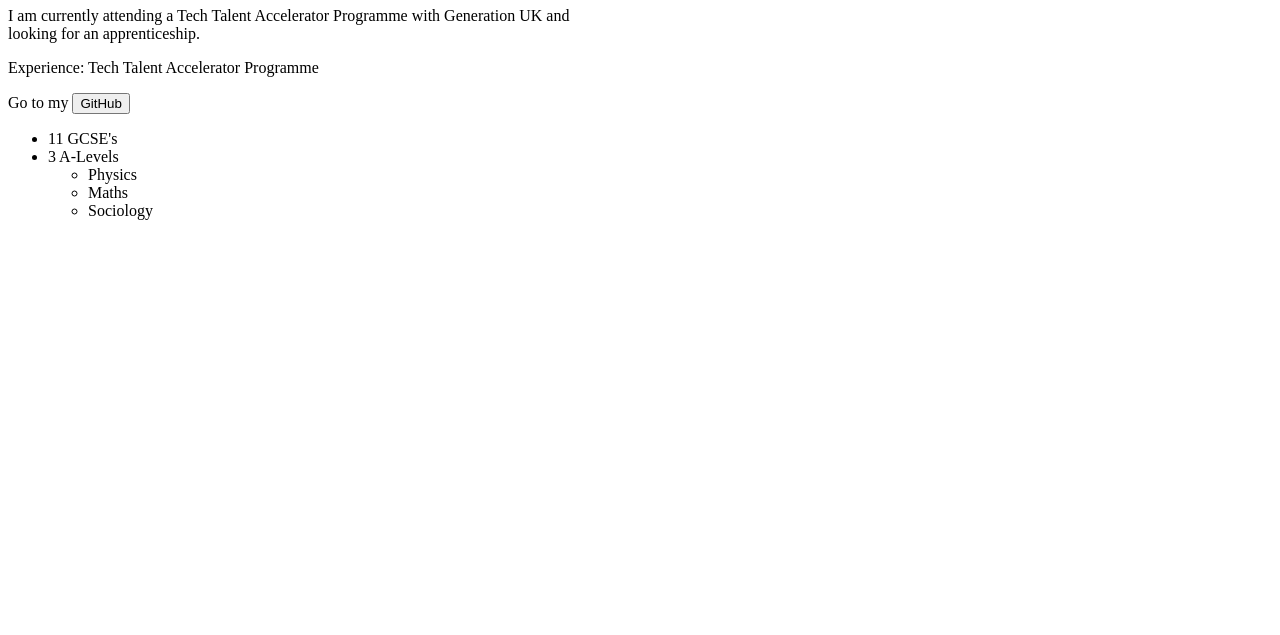
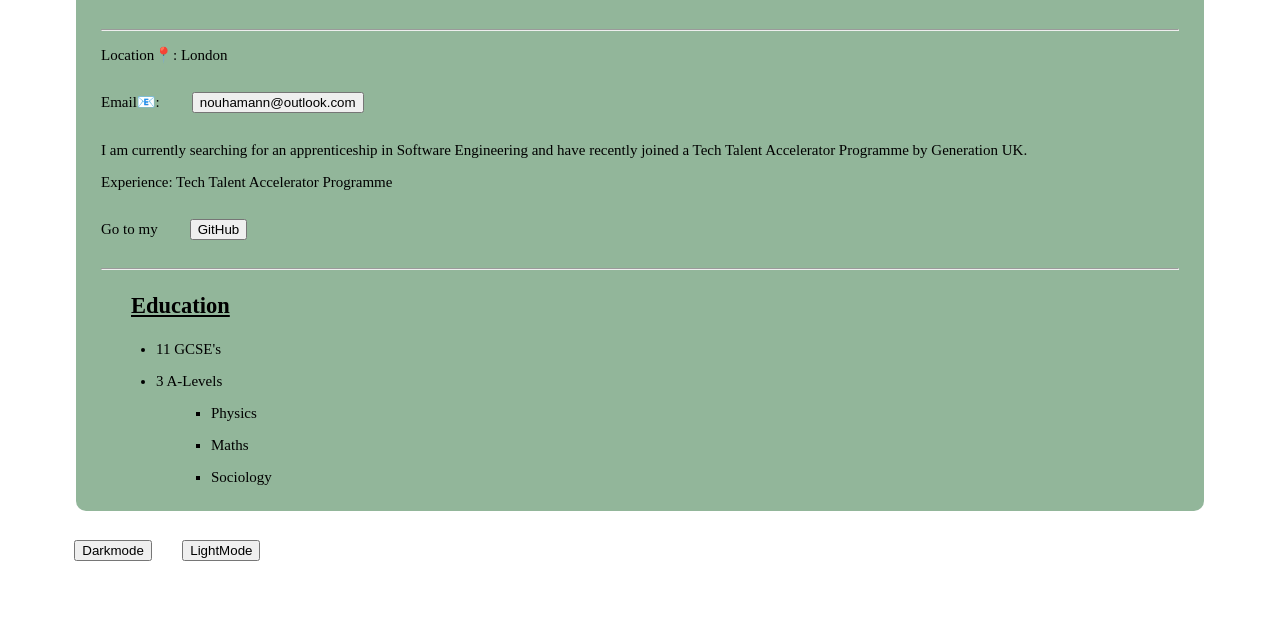
Before and after one commit to nouhamann/profile, a plain HTML site: page index.html in a window 1280 px wide. Shown: the part 193-828 px from the top of the page. Before the commit the page ends 800 px from the top, so only its background shows below. Drawn offline with Linux system fonts and the light colour scheme.

Commit message:
portfolio

```diff
--- a/index.html
+++ b/index.html
@@ -5,30 +5,68 @@
     <meta http-equiv="X-UA-Compatible" content="IE=edge">
     <meta name="viewport" content="width=device-width, initial-scale=1.0">
     <title>Document</title>
+    <link rel="stylesheet" href="style.css">
 </head>
+    <style>
+        body {
+        padding: 15px;
+        background-color: white;
+        color: black;
+        font-size: 15px;
+      }
+      .dark-mode {
+        background-color: black;
+        color: white;
+      }
+      .light-mode {
+        background-color: white;
+        color: black;
+      }
+    </style>
+    <div class="container">
+    <div style="background-color:rgb(146,182,154);color:black;border-radius:10px;border:black;padding:10px";>
 <body>
+    <div class="container"></div>
     <h1>Nouha Mann</h1>
     <hr>
-    <p>Software Developer</p>
-    <p>Location: London</p>
-    <p>Email: nouhamann45@gmail.com</p>
-    <p>I am currently attending a Tech Talent Accelerator Programme with
-        Generation UK and <br> looking for an apprenticeship.
-    </p>
-    <p>Experience: Tech Talent Accelerator Programme</p>
-    <p>Go to my
+    <p>Location📍: London</p>
+    <p>Email📧: <a href="mailto:nouhamann@outlook.com" target="_blank"><button>nouhamann@outlook.com</button></a> </p>
+    <p> I am currently searching for an apprenticeship in Software Engineering and have recently joined a Tech Talent Accelerator Programme
+        by Generation UK.
+      </p>
+    <p> Experience: Tech Talent Accelerator Programme</p>
+    <p> Go to my
     <a href="https://github.com/nouhamann/profile.git" target="_blank"><button>GitHub</button></a>
     </p>
+    <hr>
+
+    <h2><ins>Education</ins></h2>
     <ul>
         <li>11 GCSE's</li>
         <li>3 A-Levels</li>
-           <ul>
+           <ul type="square">
                 <li>Physics
                 <li>Maths</li>
                 <li>Sociology</li>
 
            </ul>
     </ul>
-
+    </div>
+    <button onclick="darkMode()">Darkmode</button>
+    <button onclick="lightMode()">LightMode</button>
+    <script>
+      function darkMode() {
+        var element = document.body;
+        var content = document.getElementById("DarkModetext");
+        element.className = "dark-mode";
+        content.innerText = "Dark Mode is ON";
+      }
+      function lightMode() {
+        var element = document.body;
+        var content = document.getElementById("DarkModetext");
+        element.className = "light-mode";
+        content.innerText = "Dark Mode is OFF";
+      }
+    </script>
 </body>
 </html>
--- /dev/null
+++ b/style.css
@@ -0,0 +1,12 @@
+*{box-sizing:border-box;
+    margin:1em;}
+
+
+body{background-color:rgb(146, 182, 154);
+    color:black;
+    border-radius:10px;
+    border:black;padding:10px;}
+
+h1 {text-align:center;
+    font-family: Cambria, Cochin, Georgia, Times, 'Times New Roman', serif;
+    font-size:3em;}
```
